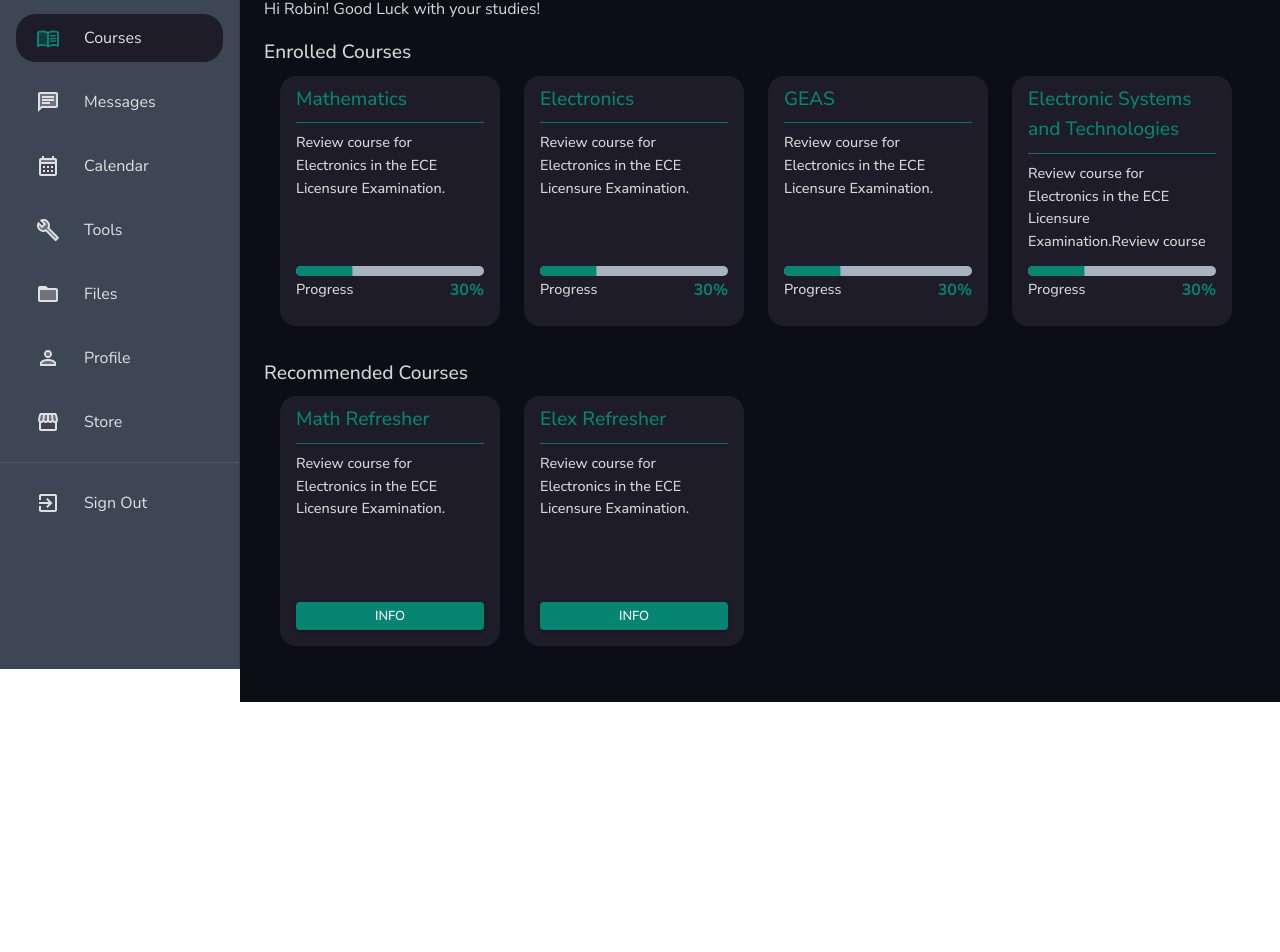
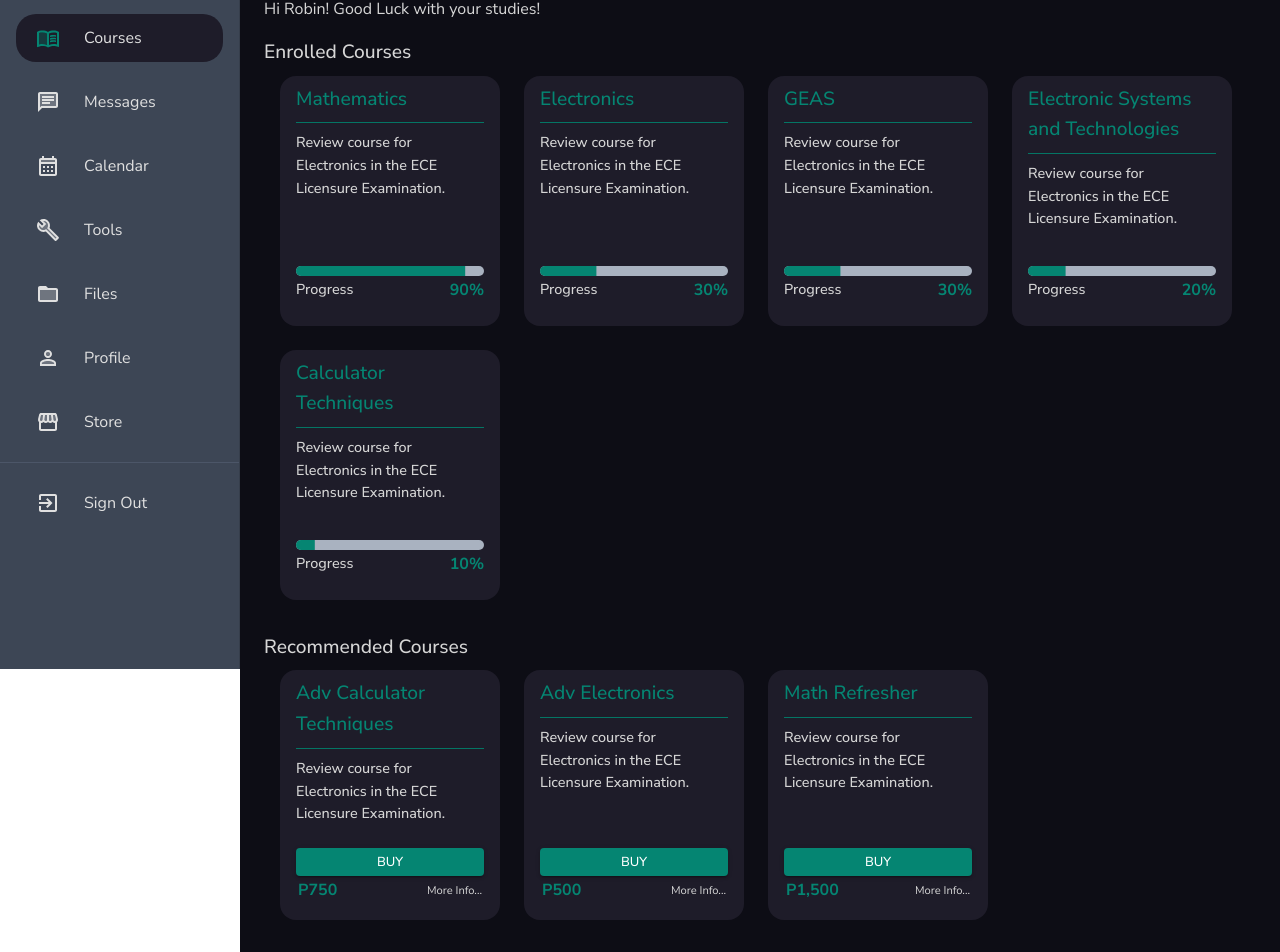
Before and after one commit to aramind/ilms, a React (Create React App) app: page /courses in a window 1280 px wide. Shown: the part 131-1083 px from the top of the page. Before the commit the page ends 833 px from the top, so only its background shows below. Built offline with nearby package versions, Linux system fonts and the light colour scheme; a web font is replaced by a local one.

Commit message:
feat: adding inner buttons on the card of unpurchased courses

```diff
--- a/src/components/card/CourseCard.jsx
+++ b/src/components/card/CourseCard.jsx
@@ -1,4 +1,11 @@
-import { Box, Button, ButtonBase, Divider, Stack } from "@mui/material";
+import {
+  Box,
+  Button,
+  ButtonBase,
+  Divider,
+  Stack,
+  Typography,
+} from "@mui/material";
 import React from "react";
 import ProgressIndicator from "./ProgressIndicator";
 import WhiteTypography from "../WhiteTypography";
@@ -16,10 +23,20 @@ const CourseCard = ({
   const isLandscape = useIsLandsCape();
   const navigate = useNavigate();
 
+  const handleClick = () => {
+    if (isPurchased) {
+      navigate(`${courseId}`);
+    }
+  };
+
   return (
     <ButtonBase
-      onClick={() => navigate(`${courseId}`)}
-      sx={{ textAlign: "start" }}
+      onClick={handleClick}
+      disableRipple={!isPurchased}
+      sx={{
+        textAlign: "start",
+        cursor: isPurchased ? "pointer" : "default",
+      }}
     >
       <Stack
         justifyContent="flex-start"
@@ -32,7 +49,7 @@ const CourseCard = ({
         bgcolor={(theme) => theme.palette.black.dark}
         //   onClick={() => alert("Clicked")}
         sx={{
-          cursor: "pointer", // Set cursor to pointer
+          // Set cursor to pointer
           "&:hover": {
             //   backgroundColor: "#ffffff", // Optional: change background color on hover
             outline: "2px solid",
@@ -86,9 +103,10 @@ const CourseCard = ({
           <Stack
             mt={0.2}
             pb={1}
-            direction={{ xs: "column-reverse", md: "row" }}
-            justifyContent="space-between"
-            alignItems={{ xs: "flex-start", md: "flex-end" }}
+            // direction={{ xs: "column-reverse", md: "row" }}
+            // justifyContent="space-between"
+            justifyContent="flex-end"
+            // alignItems={{ xs: "flex-start", md: "flex-end" }}
             width={1}
             flex={1}
           >
@@ -103,8 +121,32 @@ const CourseCard = ({
                 minWidth: 80, // Minimum width of the button
               }}
             >
-              INFO
+              BUY
             </Button>
+            <Stack direction="row" justifyContent="space-between" p="2px">
+              <Typography color="primary" fontWeight="bold">
+                {price || "N/A"}{" "}
+              </Typography>
+              <ButtonBase
+                onClick={(e) => {
+                  e.stopPropagation();
+                  alert("Additional Info");
+                }}
+                variant="text"
+                disableRipple
+                sx={{
+                  fontSize: "0.7rem",
+                  padding: 0,
+                  color: (theme) => theme.palette.white.dark,
+                  textTransform: "none",
+                  "&:hover": {
+                    color: "primary.light",
+                  },
+                }}
+              >
+                More Info...
+              </ButtonBase>
+            </Stack>
           </Stack>
         )}
       </Stack>
--- a/src/pages/courses/Main.jsx
+++ b/src/pages/courses/Main.jsx
@@ -4,8 +4,11 @@ import { Stack } from "@mui/material";
 import CourseCard from "../../components/card/CourseCard";
 import CardGroupWrapper from "../../wrappers/CardGroupWrapper";
 import CardGroupWithTitle from "../../wrappers/CardGroupWithTitle";
+import { useNavigate } from "react-router-dom";
+import { mockCourses } from "../../configs/mockDB";
 
 const Main = () => {
+  const navigate = useNavigate();
   return (
     <Stack alignItems={{ xs: "center", md: "flex-start" }}>
       <WhiteTypography variant="h5" mb={1}>
@@ -17,31 +20,40 @@ const Main = () => {
 
       <CardGroupWithTitle title="Enrolled Courses">
         <CardGroupWrapper>
-          <CourseCard
+          {mockCourses
+            .filter((course) => course.isPurchased)
+            .map((course) => (
+              <CourseCard key={course.id} {...course} courseId={course.id} />
+            ))}
+          {/* <CourseCard
             title="Mathematics"
             description=" Review course for Electronics in the ECE Licensure Examination."
             progress="30"
+            courseId="1"
           />
           <CourseCard
             title="Electronics"
             description=" Review course for Electronics in the ECE Licensure Examination."
             progress="30"
+            courseId="1"
           />
           <CourseCard
             title="GEAS"
             description=" Review course for Electronics in the ECE Licensure Examination."
             progress="30"
+            courseId="1"
           />
           <CourseCard
             title="Electronic Systems and Technologies"
             description=" Review course for Electronics in the ECE Licensure Examination.Review course for Electronics in the ECE Licensure Examination.Review course for Electronics in the ECE Licensure Examination."
             progress="30"
-          />
+            courseId="1" */}
+          {/* /> */}
         </CardGroupWrapper>
       </CardGroupWithTitle>
       <CardGroupWithTitle title="Recommended Courses">
         <CardGroupWrapper>
-          <CourseCard
+          {/* <CourseCard
             title="Math Refresher"
             description=" Review course for Electronics in the ECE Licensure Examination."
             isPurchased={false}
@@ -52,7 +64,12 @@ const Main = () => {
             description=" Review course for Electronics in the ECE Licensure Examination."
             isPurchased={false}
             price="500"
-          />
+          /> */}
+          {mockCourses
+            .filter((course) => !course.isPurchased)
+            .map((course) => (
+              <CourseCard key={course.id} {...course} courseId={course.id} />
+            ))}
         </CardGroupWrapper>
       </CardGroupWithTitle>
     </Stack>
--- a/src/pages/dashboard/Main.jsx
+++ b/src/pages/dashboard/Main.jsx
@@ -4,6 +4,7 @@ import WhiteTypography from "../../components/WhiteTypography";
 import CourseCard from "../../components/card/CourseCard";
 import CardGroupWrapper from "../../wrappers/CardGroupWrapper";
 import CardGroupWithTitle from "../../wrappers/CardGroupWithTitle";
+import { mockCourses } from "../../configs/mockDB";
 
 const Main = () => {
   return (
@@ -12,46 +13,11 @@ const Main = () => {
       <WhiteTypography>Hi Robin! Good Luck with your studies!</WhiteTypography>
       <CardGroupWithTitle title="My Courses">
         <CardGroupWrapper>
-          <CourseCard
-            title="Mathematics"
-            description=" Review course for Electronics in the ECE Licensure Examination."
-            progress="30"
-          />
-          <CourseCard
-            title="Electronics"
-            description=" Review course for Electronics in the ECE Licensure Examination."
-            progress="30"
-          />
-          <CourseCard
-            title="GEAS"
-            description=" Review course for Electronics in the ECE Licensure Examination."
-            progress="30"
-          />
-          <CourseCard
-            title="Electronic Systems and Technologies"
-            description=" Review course for Electronics in the ECE Licensure Examination.Review course for Electronics in the ECE Licensure Examination.Review course for Electronics in the ECE Licensure Examination."
-            progress="30"
-          />
-          <CourseCard
-            title="Mathematics"
-            description=" Review course for Electronics in the ECE Licensure Examination."
-            progress="30"
-          />
-          <CourseCard
-            title="Electronics"
-            description=" Review course for Electronics in the ECE Licensure Examination."
-            progress="30"
-          />
-          <CourseCard
-            title="GEAS"
-            description=" Review course for Electronics in the ECE Licensure Examination."
-            progress="30"
-          />
-          <CourseCard
-            title="Electronic Systems and Technologies"
-            description=" Review course for Electronics in the ECE Licensure Examination.Review course for Electronics in the ECE Licensure Examination.Review course for Electronics in the ECE Licensure Examination."
-            progress="30"
-          />
+          {mockCourses
+            .filter((course) => course.isPurchased)
+            .map((course) => (
+              <CourseCard key={course.id} {...course} courseId={course.id} />
+            ))}
         </CardGroupWrapper>
       </CardGroupWithTitle>
     </Stack>
```
Also changed, not shown: src/pages/course/Course.jsx (+0 -12 lines).
